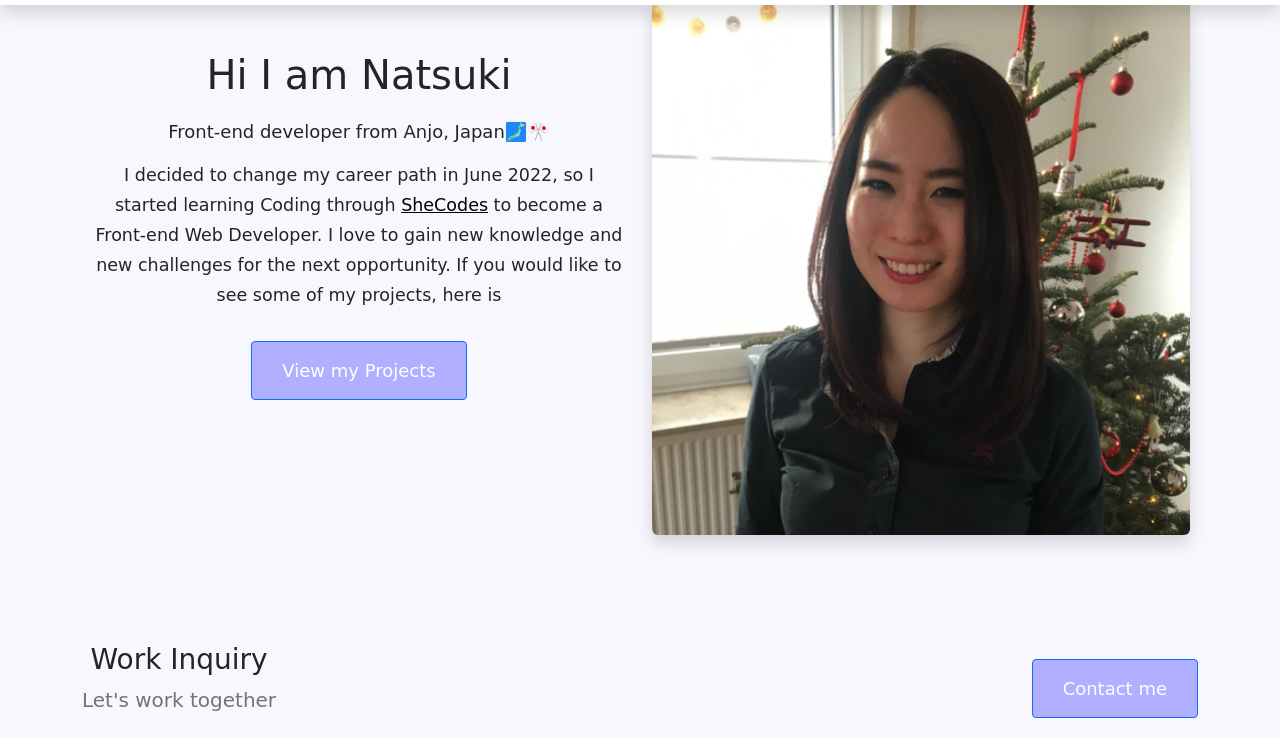
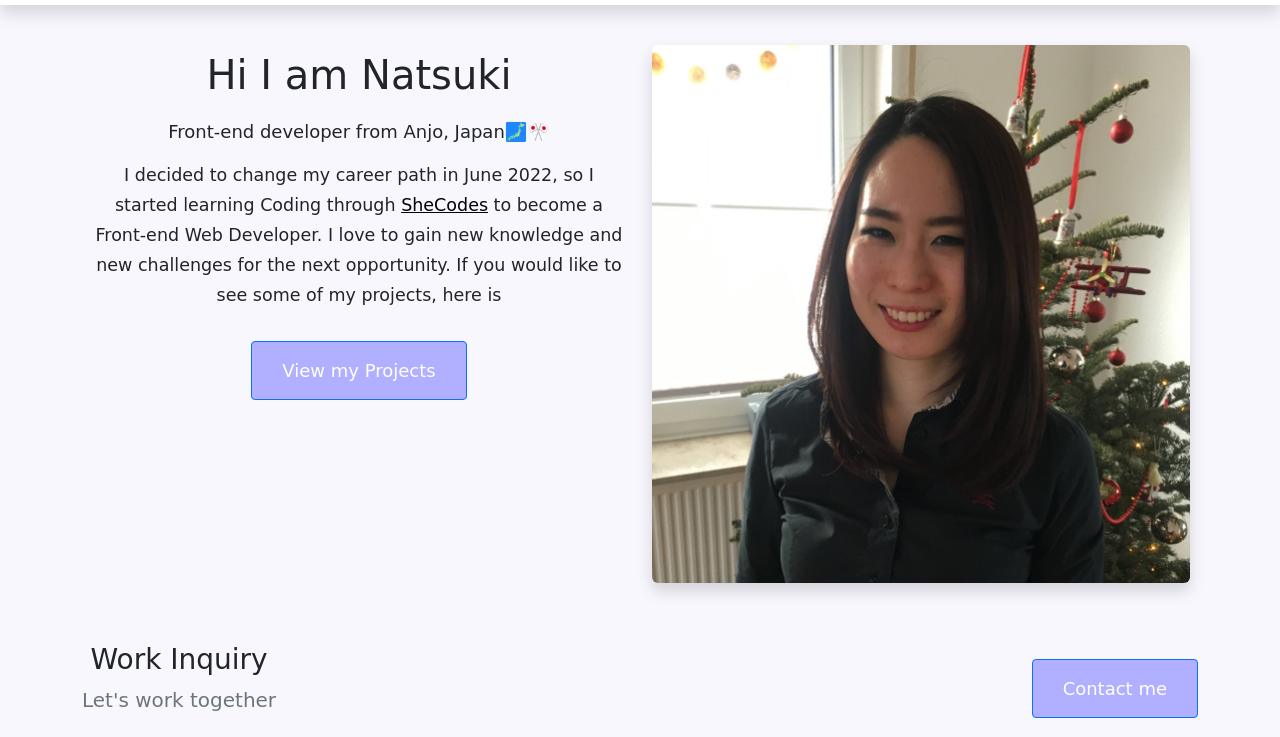
Before and after one commit to NatsukiSh/advanced-tools-homework, a plain HTML site: page about.html in a window 1280 px wide. Shown: the part 63-800 px from the top of the page. Drawn offline with nearby package versions, Linux system fonts and the light colour scheme.

Commit message:
Added margin top for image in about.html

```diff
--- a/about.html
+++ b/about.html
@@ -108,11 +108,11 @@
         </div>
         </div>
 
-        <div class="col-lg-6">
+        <div class="col-lg-6 mt-5">
           <img
             src="img/me.png"
             alt="Picture of Natsuki"
-            class="img-fluid mb-5 rounded shadow"
+            class="img-fluid rounded shadow"
             title="Picture of Natsuki"
           />
         </div>
```
